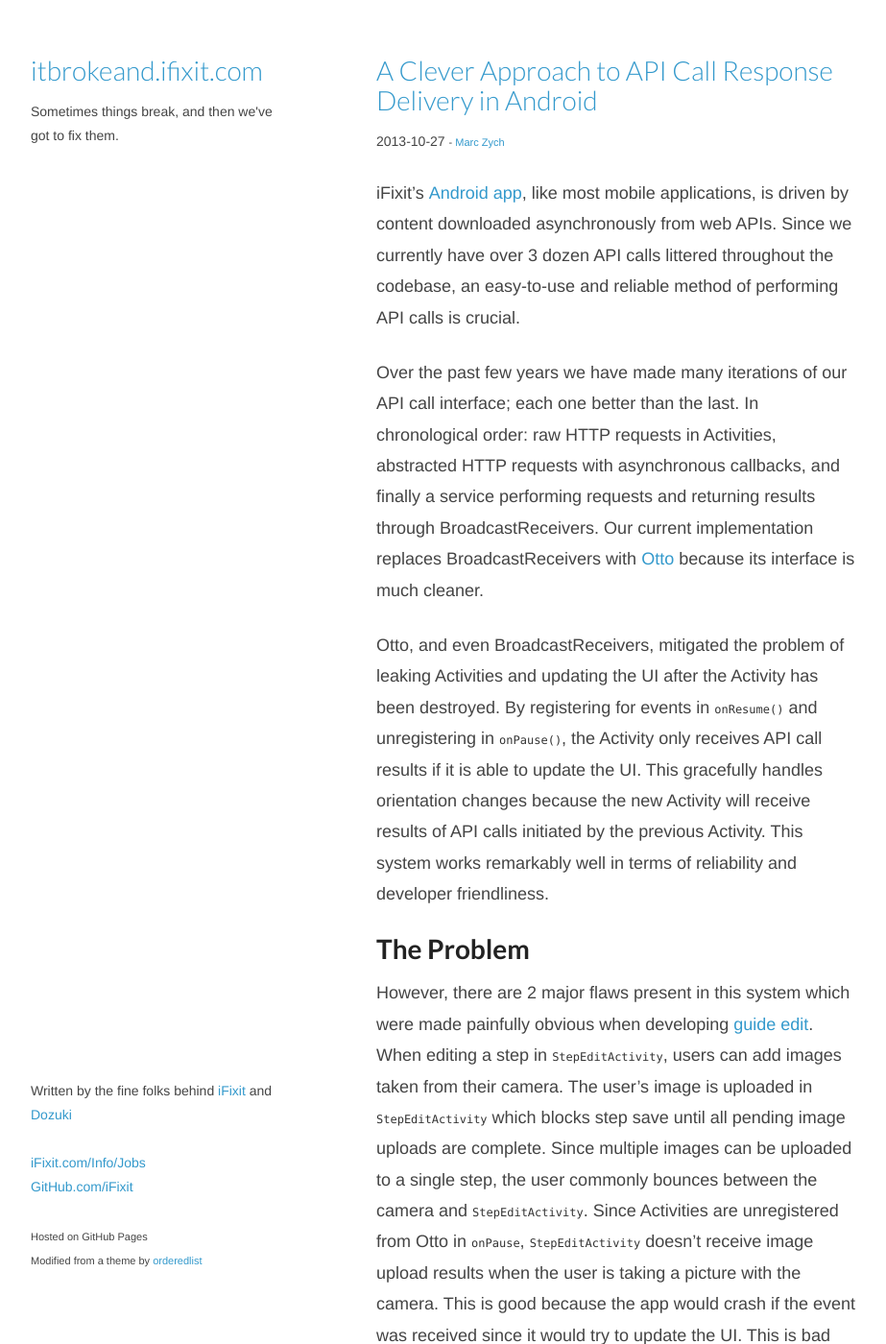
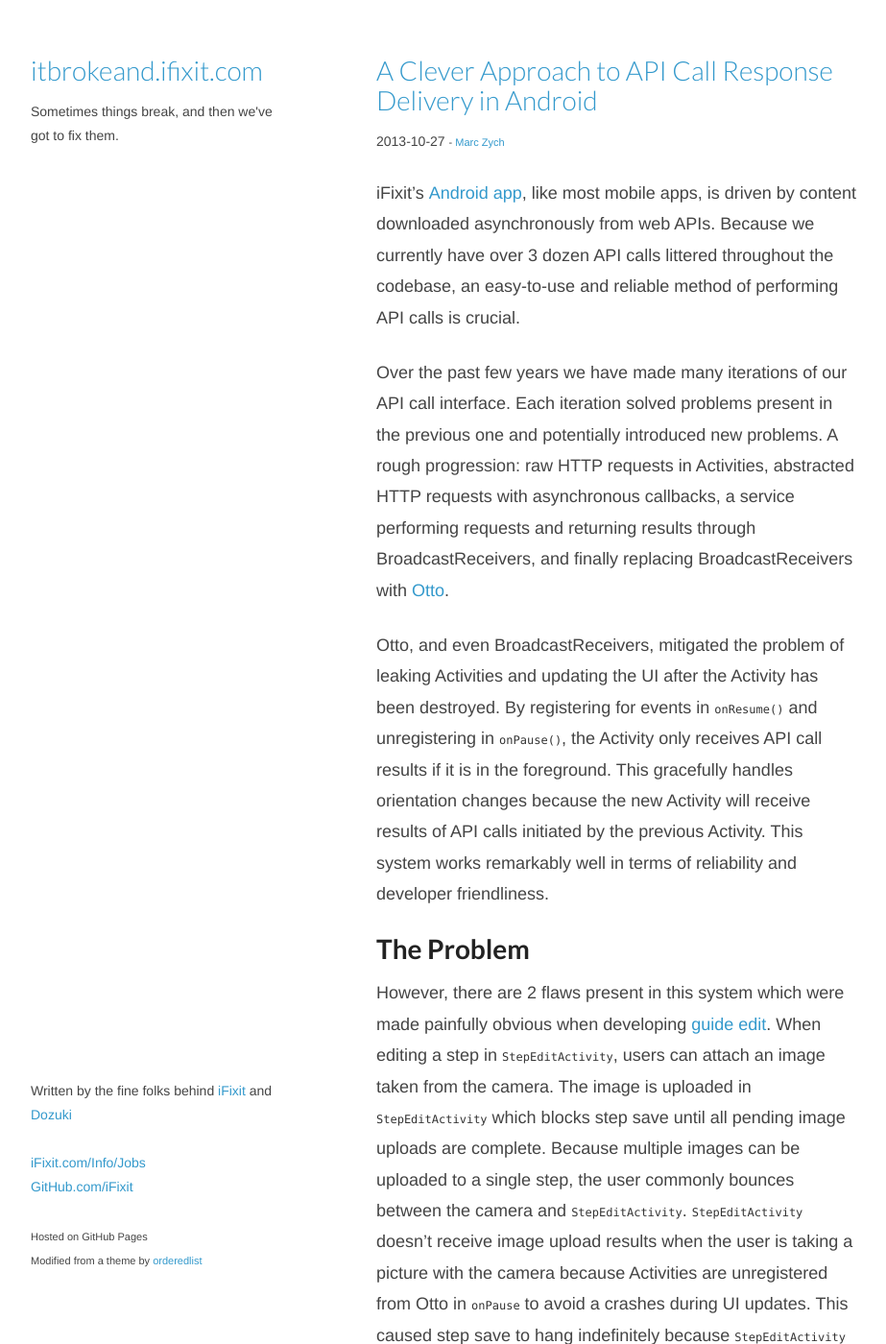
Before and after one commit to iFixit/itbrokeand.ifixit.com, a Jekyll site: the page built from _posts/2013-10-27-async-api-calls-in-android.md, in a window 1280 px wide and 1400 px high. Shown: the whole window at 96% size, without its empty margins (178-1101 px from the left). Built offline with Jekyll 4.4.1, drawn with Linux system fonts in a browser that asks for light colours; Markdown is read by kramdown in place of the engine named in the settings; comment, search, counter and statistics services are not loaded; some of the changed text lies outside the part shown.

Commit message:
Minor phrasing and grammar tweaks

```diff
--- a/_posts/2013-10-27-async-api-calls-in-android.md
+++ b/_posts/2013-10-27-async-api-calls-in-android.md
@@ -5,36 +5,35 @@ author: Marc Zych
 author_url: https://github.com/marczych
 summary: This is how we achieved reliable delivery of asynchronous API call
          results in Android while maintaining loose coupling of components
-         using the Otto event bus.
+         with the Otto event bus.
 ---
 
-iFixit's [Android app], like most mobile applications, is driven by content downloaded asynchronously from web APIs.
-Since we currently have over 3 dozen API calls littered throughout the codebase, an easy-to-use and reliable method of performing API calls is crucial.
+iFixit's [Android app], like most mobile apps, is driven by content downloaded asynchronously from web APIs.
+Because we currently have over 3 dozen API calls littered throughout the codebase, an easy-to-use and reliable method of performing API calls is crucial.
 
-Over the past few years we have made many iterations of our API call interface; each one better than the last.
-In chronological order: raw HTTP requests in Activities, abstracted HTTP requests with asynchronous callbacks, and finally a service performing requests and returning results through BroadcastReceivers.
-Our current implementation replaces BroadcastReceivers with [Otto] because its interface is much cleaner.
+Over the past few years we have made many iterations of our API call interface.
+Each iteration solved problems present in the previous one and potentially introduced new problems.
+A rough progression: raw HTTP requests in Activities, abstracted HTTP requests with asynchronous callbacks, a service performing requests and returning results through BroadcastReceivers, and finally replacing BroadcastReceivers with [Otto].
 
 Otto, and even BroadcastReceivers, mitigated the problem of leaking Activities and updating the UI after the Activity has been destroyed.
-By registering for events in `onResume()` and unregistering in `onPause()`, the Activity only receives API call results if it is able to update the UI.
+By registering for events in `onResume()` and unregistering in `onPause()`, the Activity only receives API call results if it is in the foreground.
 This gracefully handles orientation changes because the new Activity will receive results of API calls initiated by the previous Activity.
 This system works remarkably well in terms of reliability and developer friendliness.
 
 # The Problem
 
-However, there are 2 major flaws present in this system which were made painfully obvious when developing [guide edit].
-When editing a step in `StepEditActivity`, users can add images taken from their camera.
-The user's image is uploaded in `StepEditActivity` which blocks step save until all pending image uploads are complete.
-Since multiple images can be uploaded to a single step, the user commonly bounces between the camera and `StepEditActivity`.
-Since Activities are unregistered from Otto in `onPause`, `StepEditActivity` doesn't receive image upload results when the user is taking a picture with the camera.
-This is good because the app would crash if the event was received since it would try to update the UI.
-This is bad because that was the one and only time to receive the event which was dropped on the floor because nobody was listening for it.
-This caused step save to hang indefinitely because `StepEditActivity` didn't receive the image upload response and still thinks that there is a pending image upload.
+However, there are 2 flaws present in this system which were made painfully obvious when developing [guide edit].
+When editing a step in `StepEditActivity`, users can attach an image taken from the camera.
+The image is uploaded in `StepEditActivity` which blocks step save until all pending image uploads are complete.
+Because multiple images can be uploaded to a single step, the user commonly bounces between the camera and `StepEditActivity`.
+`StepEditActivity` doesn't receive image upload results when the user is taking a picture with the camera because Activities are unregistered from Otto in `onPause` to avoid a crashes during UI updates.
+This caused step save to hang indefinitely because `StepEditActivity` missed its one and only opportunity to receive the event.
+It is stuck waiting for an API call that has already completed and refuses to allow the user to save changes to the step.
 Needless to say, this was unacceptable.
 
-The other issue was fairly minor.
+The other issue is fairly minor.
 Many of our Otto `@Subscribe` methods have the same arguments and thus will receive the same events.
-For example, `TeardownsActivity` and `FeaturedGuidesActivity` both listen for events of type `APIResult<Guide>` since they both display a list of guides, albeit from different sources.
+For example, `TeardownsActivity` and `FeaturedGuidesActivity` both listen for events of type `APIResult<Guide>` because they both display a list of guides, albeit from different sources.
 This opens up the possibility of receiving results of API calls initiated by other Activities.
 
 Both of these issues are concisely demonstrated in the following example:
@@ -53,7 +52,7 @@ I realized 2 things when thinking about this problem:
 
 1. API calls, and subsequently their results, need to be tied to the Activity that initiated it.
    This includes Activity instances created during orientation changes which the user considers to be the same screen.
-   I'm going to call this an "activity session."
+   I'm going to call this an _activity session_.
 1. Unhandled API results should be saved and retried when its initiating Activity resumes.
 
 Fortunately, implementing both of these is simple, straightforward, and doesn't involve modifying each and every API call site.
```
Also changed, not shown: other parts of _posts/2013-10-27-async-api-calls-in-android.md (+7 -7 lines).
